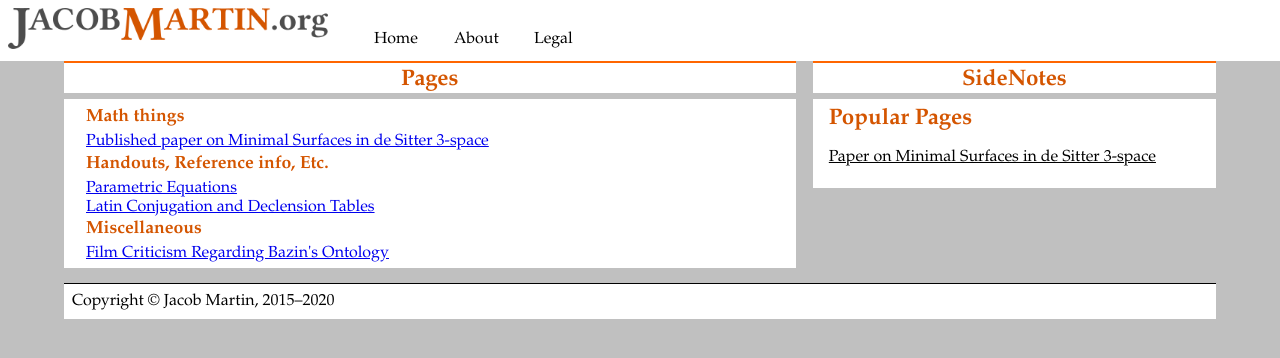
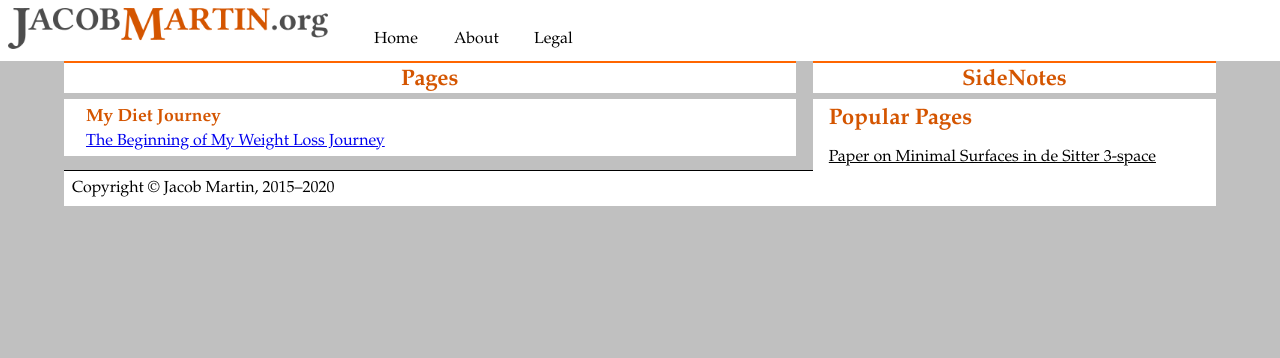
Before and after one commit to martinjacobd/website, a Jekyll site: the page built from index.html, in a window 1280 px wide. Shown: the top 358 px of the page. Built offline with Jekyll 4.4.1, drawn with Linux system fonts in a browser that asks for light colours.

Commit message:
added post on starting diet

```diff
--- a/index.html
+++ b/index.html
@@ -6,22 +6,11 @@ layout: default
   <article>
   	<header style="display: none"><h2>Pages</h2></header>
 	<section class="frontlist">
-	  <header><h2>Math things</h2></header>
+	  <header><h2>My Diet Journey</h2></header>
 	  <ul>
-		<li><a href="/math/paper.html">Published paper on Minimal Surfaces in de Sitter 3-space</a></li>
-	  </ul>
-	</section>
-	<section class="frontlist">
-	  <header><h2>Handouts, Reference info, Etc.</h2></header>
-	  <ul>
-		<li><a href="/handouts/parametric.html">Parametric Equations</a></li>
-		<li><a href="/latin/latin.html">Latin Conjugation and Declension Tables</a></li>
-	  </ul>
-	</section>
-	<section class="frontlist">
-	  <header><h2>Miscellaneous</h2></header>
-	  <ul>
-		<li><a href="/other/bazin.html">Film Criticism Regarding Bazin's Ontology</a></li>
+		  {% for post in site.posts: %}
+		  <li><a href="{{ post.url }}">{{ post.title }}</a></li>
+		  {% endfor %}
 	  </ul>
 	</section>
 	<div style="clear: both;"></div>
```
Also changed, not shown: _posts/2020-05-29-starting-diet.md (added, +43 -0 lines), _drafts/loremipsum.html (renamed from _loremipsum.html).
